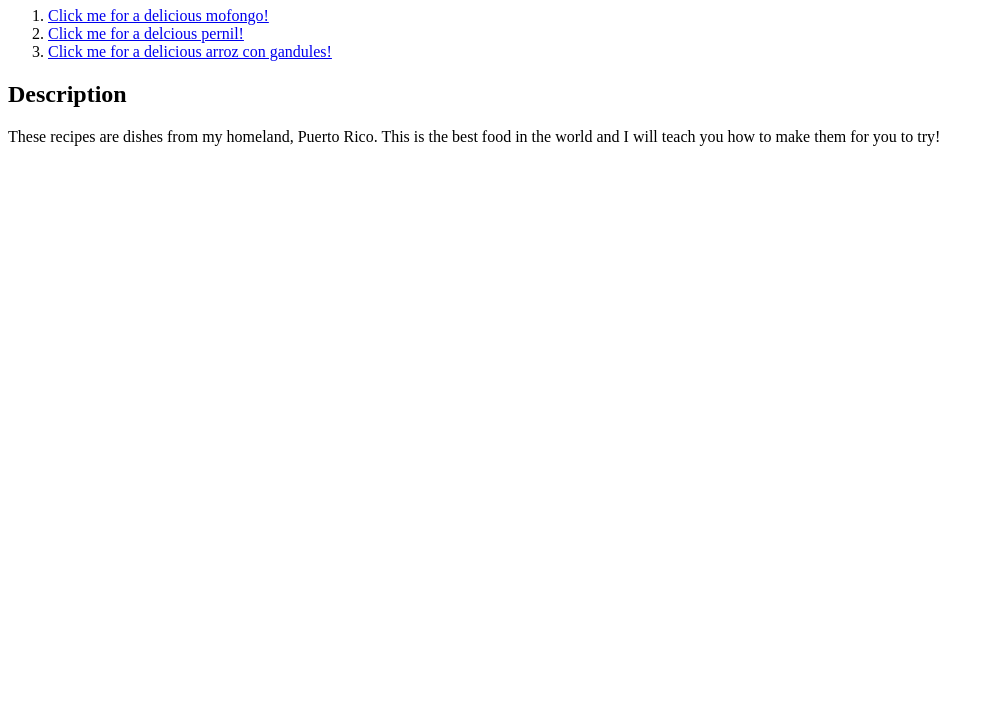
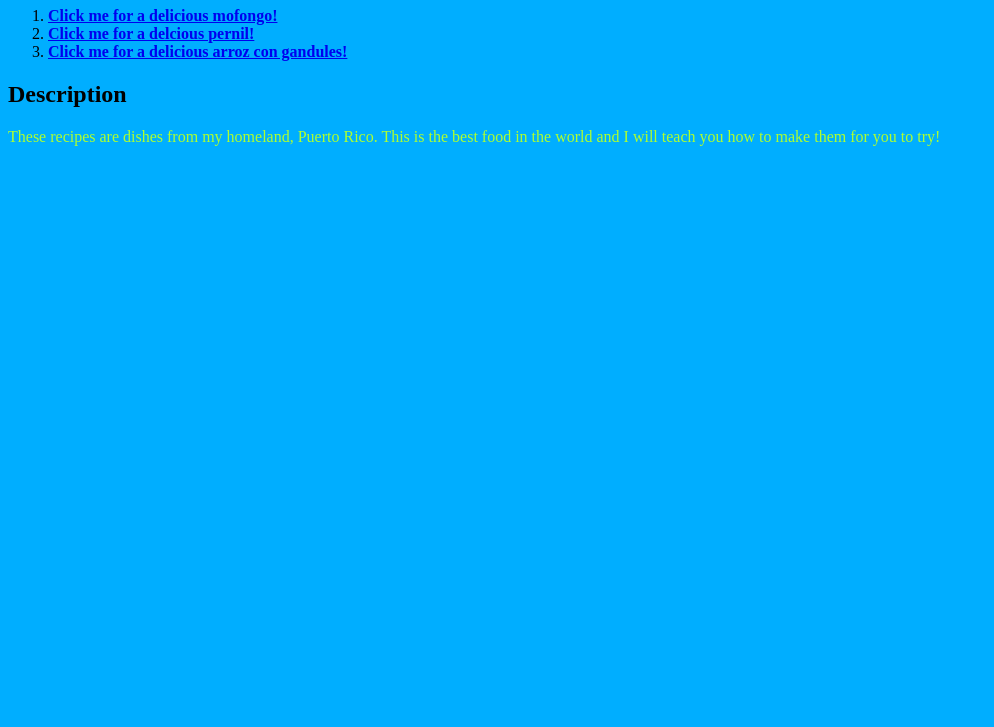
Before and after one commit to jealvaradopr/odin_recipes, a plain HTML site: page index.html in a window 1280 px wide. Shown: the part 73-800 px from the top of the page, without its empty margins (0-994 px from the left). Drawn offline with Linux system fonts and the light colour scheme.

Commit message:
Basic CSS added

```diff
--- a/index.html
+++ b/index.html
@@ -5,13 +5,14 @@
    <meta http-equiv="X-UA-Compatible" content="IE=edge">
    <meta name="viewport" content="width=device-width, initial-scale=1.0">
    <title>Mofongo Recipe</title>
+   <link rel="stylesheet" href="styles.css">
 </head>
 <body>
    <h1>Odin Recipes</h1>
    <ol>
-      <li><a href="recipes/mofongo.html">Click me for a delicious mofongo!</a></li>
-      <li> <a href="recipes/pernil.html">Click me for a delcious pernil!</a></li>
-      <li><a href="recipes/gandules.html">Click me for a delicious arroz con gandules!</a></li>
+      <li><div class = "food"><a href="recipes/mofongo.html">Click me for a delicious mofongo!</a></div></li>
+      <li><div class = "food"><a href="recipes/pernil.html">Click me for a delcious pernil!</a></div></li>
+      <li><div class = "food"><a href="recipes/gandules.html">Click me for a delicious arroz con gandules!</a></div></li>
    </ol>
 
 
--- /dev/null
+++ b/styles.css
@@ -0,0 +1,11 @@
+p {
+    color: greenyellow;
+}
+
+* {
+    background-color: rgb(0, 174, 255);
+}
+
+.food {
+    font-weight: bold;
+}
```
